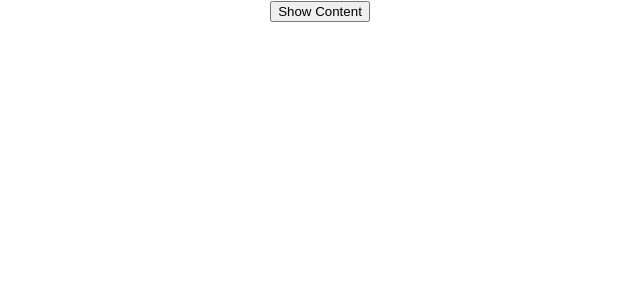
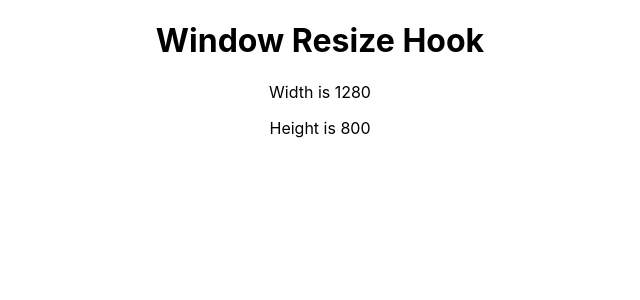
Before and after one commit to ShirajShrestha/Apprenticeship, a React (Create React App) app in the folder Apprenticeship/Beginners React Project/basics/: page / in a window 1280 px wide. Shown: the top 300 px of the page, without its empty margins (320-960 px from the left). Built offline with nearby package versions, Linux system fonts and the light colour scheme.

Commit message:
Window Resize Hook added

```diff
--- a/Apprenticeship/Beginners React Project/basics/src/App.js
+++ b/Apprenticeship/Beginners React Project/basics/src/App.js
@@ -18,7 +18,8 @@ import "./App.css";
 // import FeatureFlag from "./components/feature-flag/FeatureFlag";
 // import FlagContext from "./components/feature-flag/context/FlagContext";
 // import HookTest from "./components/use-fetch/HookTest";
-import ClickOutTest from "./components/click-outside/ClickOutTest";
+// import ClickOutTest from "./components/click-outside/ClickOutTest";
+import WindowTest from "./components/window-resize/WindowTest";
 
 function App() {
   return (
@@ -46,7 +47,8 @@ function App() {
         <FeatureFlag />
       </FlagContext> */}
       {/* <HookTest /> */}
-      <ClickOutTest />
+      {/* <ClickOutTest /> */}
+      <WindowTest />
     </div>
   );
 }
--- /dev/null
+++ b/Apprenticeship/Beginners React Project/basics/src/components/window-resize/WindowTest.jsx
@@ -0,0 +1,15 @@
+import useWindowResize from "./useWindowResize";
+
+const WindowTest = () => {
+  const windowSize = useWindowResize();
+  const { width, height } = windowSize;
+  return (
+    <div>
+      <h1>Window Resize Hook</h1>
+      <p>Width is {width} </p>
+      <p>Height is {height} </p>
+    </div>
+  );
+};
+
+export default WindowTest;
--- /dev/null
+++ b/Apprenticeship/Beginners React Project/basics/src/components/window-resize/useWindowResize.jsx
@@ -0,0 +1,25 @@
+import { useLayoutEffect, useState } from "react";
+
+const useWindowResize = () => {
+  const [windowSize, setWindowSize] = useState({ width: 0, height: 0 });
+
+  const handleResize = () => {
+    setWindowSize({
+      width: window.innerWidth,
+      height: window.innerHeight,
+    });
+  };
+
+  useLayoutEffect(() => {
+    handleResize();
+
+    window.addEventListener("resize", handleResize);
+
+    return () => {
+      window.removeEventListener("resize", handleResize);
+    };
+  }, []);
+  return windowSize;
+};
+
+export default useWindowResize;
```
